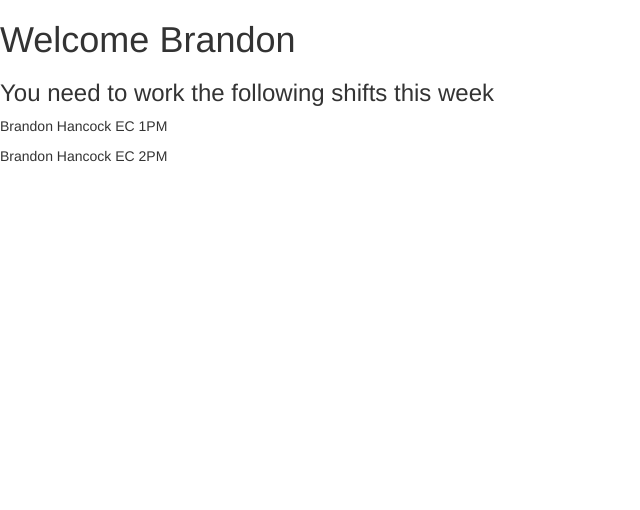
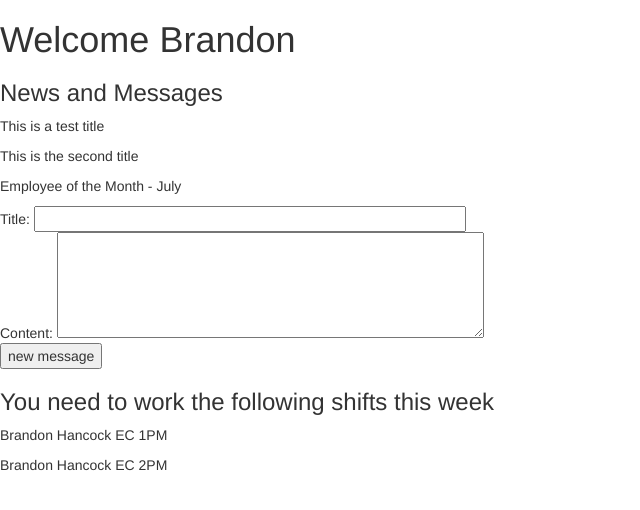
Before and after one commit to Brandon9598/BearForceComplete, a Django app: page /schedules/ in a window 1280 px wide. Shown: the part 50-560 px from the top of the page, without its empty margins (0-640 px from the left). Run offline with Django 3.2, Linux system fonts and the light colour scheme; data comes from the database, SQL or seed files in the repository; both versions use the stored data as it was after the commit; some libraries are stand-ins or nearby versions.

Commit message:
Created a new reposity because I messed up

```diff
--- a/BearForce/src/schedules/templates/schedules/index.html
+++ b/BearForce/src/schedules/templates/schedules/index.html
@@ -13,7 +13,7 @@
 
 </head>
 <body>
-
+	<!-- Navigation Bar -->
 	<nav class="nav navbar-inverse">
 		<div class="container-fluid">
 
@@ -44,13 +44,41 @@
 		</div>
 	</nav>
 
-	<h1>Welcome {{ bearforce_worker.first_name }}</h1>
+	<!-- Welcome User -->
+	<div class="welcome">
+		<h1>Welcome {{ bearforce_worker.first_name }}</h1>
+	</div>
 
-	<h3>You need to work the following shifts this week</h3>
+	<!-- Messaging content -->
+	<div class="messages">
+		<h3>News and Messages</h3>
+		{% for nm in bearforce_messages %}
+			<p> {{ nm }} </p>
+		{% endfor %}
+	</div>
 
-	{% for shift in shifts_to_work %}
-		<p>{{ shift }}</p>
-	{% endfor %}
+	<div class="create new message">
+		<form action="{% url 'schedules:new_message' %}" method="post">
+			{% csrf_token %}
+			Title:
+			<input type="text" name="title" size="50">
+			</br>
+			Content:
+			<textarea cols="50" rows="5">
+			</textarea>
+			</br>
+			<input type="submit" value="new message">
+		</form>
+	</div>
+
+	<!-- Scheduling content -->
+	<div class="scheduling">
+		<h3>You need to work the following shifts this week</h3>
+
+		{% for shift in shifts_to_work %}
+			<p>{{ shift }}</p>
+		{% endfor %}
+	</div>
 
 </body>
 </html>
--- a/BearForce/src/schedules/urls.py
+++ b/BearForce/src/schedules/urls.py
@@ -2,10 +2,12 @@ from django.conf.urls import url
 
 from . import views
 
+app_name = "schedules"
 urlpatterns = [
 	url(r'^$', views.index, name='index'),
-	url(r'^shift_pick_up/$', views.shift_pick_up, name="Shift pick up"),
-	url(r'^shift_release/$', views.shift_release, name="Shift release"),
-	url(r'^staff/$', views.staff, name="Staff"),
+	url(r'^new_message/$', views.new_message, name="new_message"),
+	url(r'^shift_pick_up/$', views.shift_pick_up, name="shift pick up"),
+	url(r'^shift_release/$', views.shift_release, name="shift release"),
+	url(r'^staff/$', views.staff, name="staff"),
 	url(r'^account/(?P<user_id>[0-9]+)/$', views.account, name="account"),
 ]
--- a/BearForce/src/schedules/views.py
+++ b/BearForce/src/schedules/views.py
@@ -8,12 +8,17 @@ from .models import User, News_Messages, Shift
 def index(request):
 	bearforce_worker = User.objects.get(pk=1)
 	shifts_to_work = bearforce_worker.shift_set.all()
+	bearforce_messages = News_Messages.objects.all()
 	context= {
 		"shifts_to_work": shifts_to_work,
 		"bearforce_worker": bearforce_worker,
+		"bearforce_messages": bearforce_messages,
 	}
 	#get_object_or_404
 	return render(request, 'schedules/index.html', context)
+
+def new_message(request):
+	return HttpResponse("Hello, new message view is working.")
 
 def shift_pick_up(request):
 	return HttpResponse("Hello, shift pickup view is working.")
```
Also changed, not shown: BearForce/src/db.sqlite3, 2 other files.
